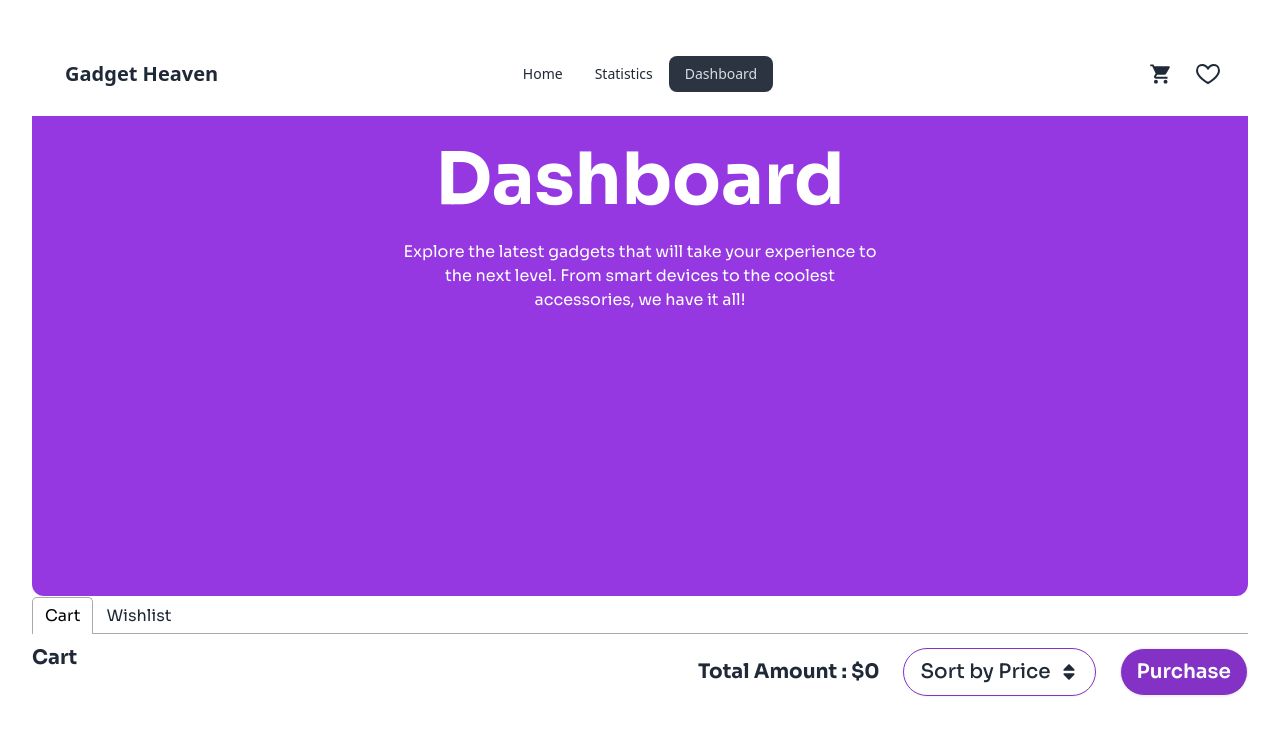
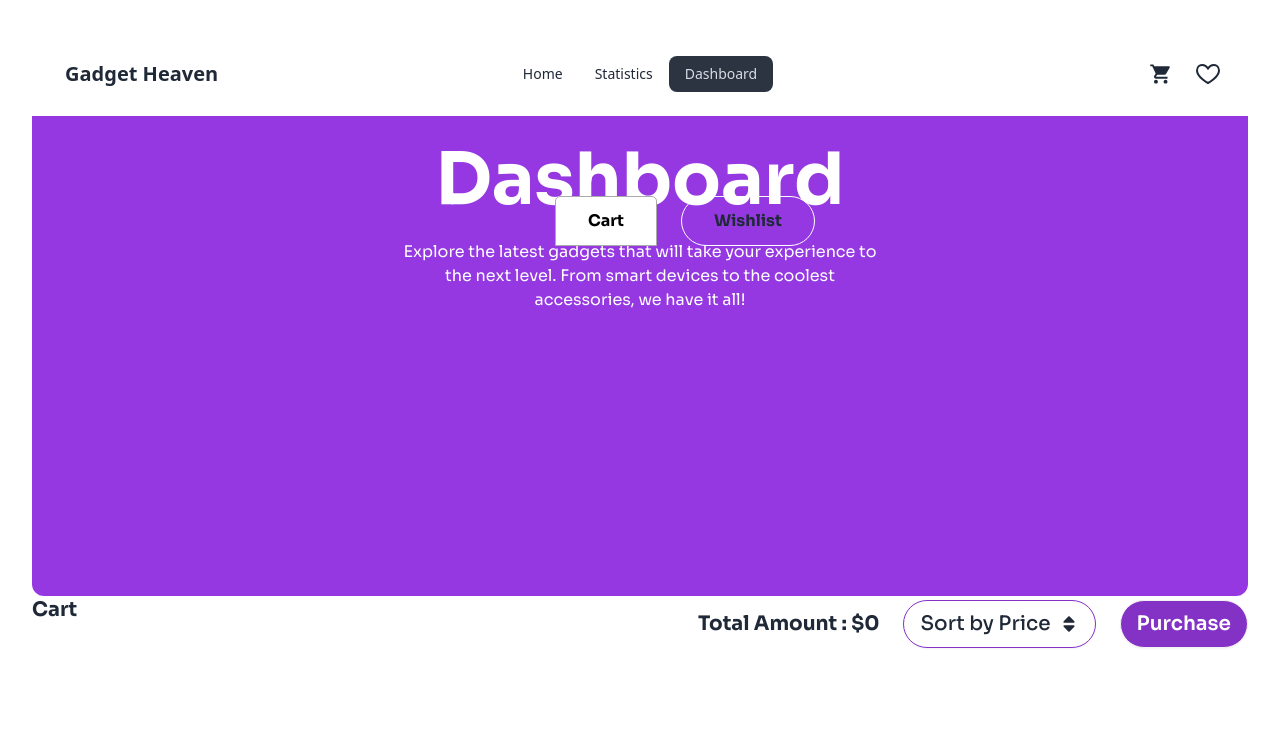
Before and after one commit to programming-hero-web-course-4/b10a8-gadget-heaven-ALNoman78, a React (Vite) app: page /dashboard in a window 1280 px wide. Shown: the top 734 px of the page. Built offline with nearby package versions, Linux system fonts and the light colour scheme.

Commit message:
dashboard tablist update

```diff
--- a/src/components/Dashboard/Dashboard.jsx
+++ b/src/components/Dashboard/Dashboard.jsx
@@ -39,10 +39,10 @@ const Dashboard = () => {
                 paraText={'Explore the latest gadgets that will take your experience to the next level. From smart devices to the coolest accessories, we have it all!'}
             ></DynamicText>
             <div>
-                <Tabs className='border-b-0'>
-                    <TabList>
-                        <Tab>Cart</Tab>
-                        <Tab>Wishlist</Tab>
+                <Tabs className='border-0'>
+                    <TabList className='md:absolute md:top-[15%] md:left-[43%] flex font-sora gap-6 font-bold'>
+                        <Tab className='px-8 py-3 rounded-full border border-white cursor-pointer'>Cart</Tab>
+                        <Tab className='px-8 py-3 rounded-full border border-white cursor-pointer'>Wishlist</Tab>
                     </TabList>
 
                     <TabPanel>
--- a/src/components/Products/Product.jsx
+++ b/src/components/Products/Product.jsx
@@ -47,7 +47,10 @@ const Product = () => {
                                 <li
                                     key={category}
                                     onClick={() => fetchedData(category)}
-                                    className={`p-3 bg-base-200 text-[rgba(9,8,15,0.6)] rounded-xl m-2 cursor-pointer ${selectedCategory === category ? 'bg-[#9538E2] text-[#9538E2]' : ''
+                                    className={`p-3 bg-base-200 text-[rgba(9,8,15,0.6)] rounded-xl  m-2 cursor-pointer
+                                        ${selectedCategory === category ?
+                                            'p-3 rounded-xl text-white m-2 cursor-pointer bg-[#9538e29f] '
+                                            : 'bg-gray-200 text-black'
                                         }`}
                                 >
                                     {category}
```
